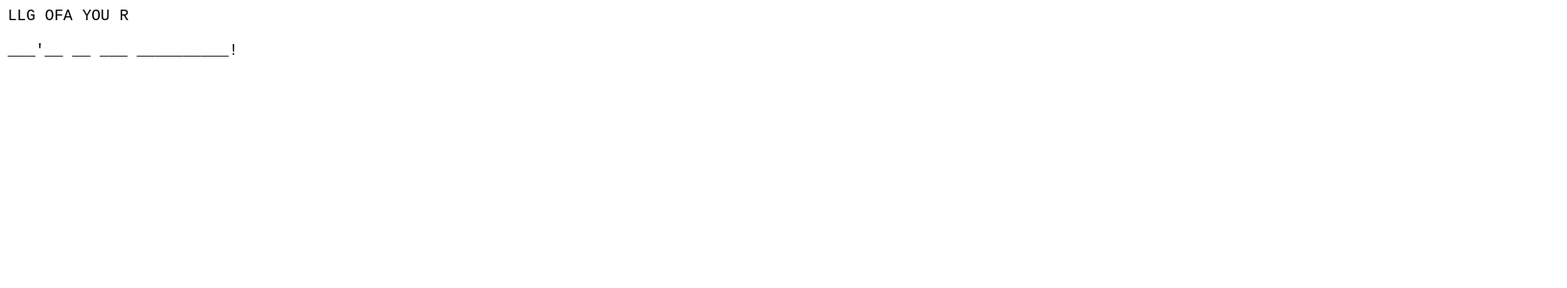
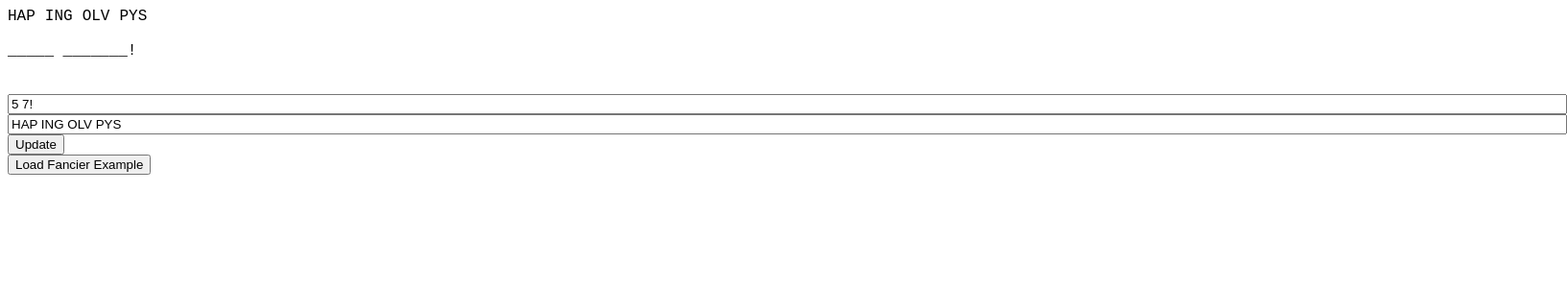
Before and after one commit to mferlo/trigrams, a React (Create React App) app: page / in a window 1280 px wide. Shown: the top 300 px of the page at 96% size, 1633 px wide, since content can reach past the window. Built offline with nearby package versions, Linux system fonts and the light colour scheme.

Commit message:
Input on page

```diff
--- a/src/App.js
+++ b/src/App.js
@@ -95,15 +95,15 @@ class Solver extends Component {
     super(props);
 
     this.state = {
-      pattern: new Pattern("3'2 2 3 10!"),
-      trigrams: [ "LLG", "OFA", "YOU", "R" ].map(t => new Trigram(t)),
+      pattern: new Pattern(this.props.pattern),
+      trigrams: this.props.trigrams.map(t => new Trigram(t)),
       activeTrigram: null
     };
   }
 
   toggleActiveTrigram(i) {
     const newActiveTrigram = this.state.activeTrigram === i ? null : i;
-    this.setState(oldState => { return { ...oldState, activeTrigram: newActiveTrigram }; });
+    this.setState(oldState => ({ ...oldState, activeTrigram: newActiveTrigram }));
   }
 
   placeActiveTrigram(i) {
@@ -178,4 +178,56 @@ class Solver extends Component {
   }
 }
 
-export default Solver;
+class App extends Component {
+  constructor(props) {
+    super(props);
+
+    const initialPattern = "5 7!";
+    const initialTrigrams = "HAP ING OLV PYS";
+
+    this.state = {
+      pattern: initialPattern,
+      currentPattern: initialPattern,
+      trigrams: initialTrigrams.split(" "),
+      currentTrigrams: initialTrigrams
+    };
+  }
+
+  update(e, key) {
+    e.persist();
+    this.setState(s => ({ ...s, [key]: e.target.value }));
+  }
+
+  updateValues() {
+    this.setState(s => ({ ...s, pattern: s.currentPattern, trigrams: s.currentTrigrams.split(" ") }));
+  }
+
+  loadExample() {
+    // From PB4
+    const p = "6 3 9, 4 2 4 7 8. 1 4 3 4 3 2 5. 7 2";
+    const t = "AND AVE BOA ELC GEN GIH IES INS KIN LAD MEN NON OME ONL PEA PTA RCA RDW SIS THE THI TLE YGU YOU TO";
+    this.setState(_ => ({
+      pattern: p,
+      currentPattern: p,
+      trigrams: t.split(" "),
+      currentTrigrams: t
+    }));
+  }
+
+  render() {
+    return (<div>
+      <Solver pattern={this.state.pattern} trigrams={this.state.trigrams} key={this.state.pattern+this.state.currentTrigrams}/>
+      <br />
+      <br />
+      <input size="200" type="text" value={this.state.currentPattern} onChange={e => this.update(e, 'currentPattern')} />
+      <br />
+      <input size="200" type="text" value={this.state.currentTrigrams} onChange={e => this.update(e, 'currentTrigrams')} />
+      <br />
+      <button onClick={_ => this.updateValues()}>Update</button>
+      <br />
+      <button onClick={_ => this.loadExample()}>Load Fancier Example</button>
+    </div>);
+  }
+}
+
+export default App;
--- a/src/index.js
+++ b/src/index.js
@@ -1,8 +1,8 @@
 import React from 'react';
 import ReactDOM from 'react-dom';
 import './index.css';
-import Solver from './App';
+import App from './App';
 import registerServiceWorker from './registerServiceWorker';
 
-ReactDOM.render(<Solver />, document.getElementById('root'));
+ReactDOM.render(<App />, document.getElementById('root'));
 registerServiceWorker();
```
